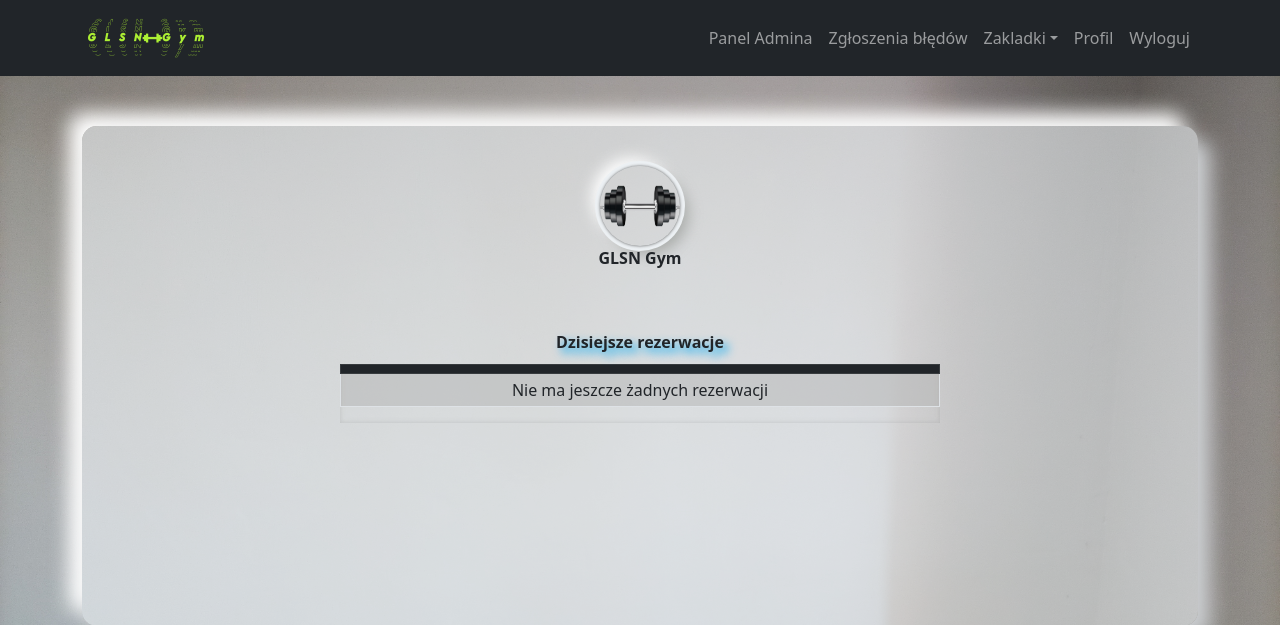
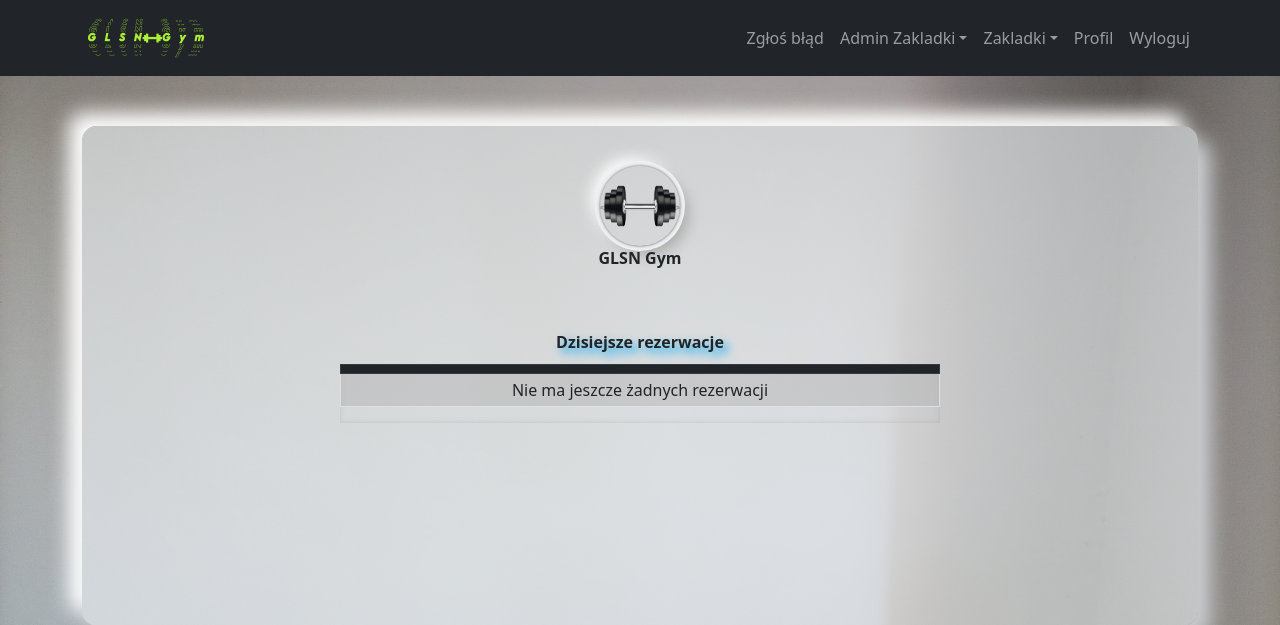
Before and after one commit to mykasero/GLSR_Gym_WebApp, a Django app: page /current_bookings/ in a window 1280 px wide. Shown: the top 625 px of the page. Run offline with Django 5.2, Linux system fonts and the light colour scheme; the visitor is signed in with stand-in values (Sample User, id 1); data that the repository does not hold is empty; parts of the project's set-up code (start-up, migrations or seed data) failed here and were passed over; some libraries are stand-ins or nearby versions.

Commit message:
updated base.html navbar to be more compact, minor changes in current_bookings

```diff
--- a/templates/Schedule/base.html
+++ b/templates/Schedule/base.html
@@ -31,17 +31,23 @@
                 <button class="navbar-toggler" type="button" data-bs-toggle="collapse" data-bs-target="#navbarSupportedContent" aria-controls="navbarSupportedContent" aria-expanded="false" aria-label="Toggle navigation"><span class="navbar-toggler-icon"></span></button>
                 <div class="collapse navbar-collapse" id="navbarSupportedContent">
                     <ul class="navbar-nav ms-auto mb-2 mb-lg-0">
-                        <!--<li class="nav-item"><a class="nav-link active" aria-current="page" href="#">Strona Glowna</a></li>-->
-                        {% if user.is_superuser or user.is_staff %}<li class="nav-item"><a class="nav-link" href="/admin">Panel Admina</a></li>{% endif %}
-                        {% if user.is_superuser or user.is_staff%}<li class="nav-item">
-                            <a class="nav-link" href="/reports">Zgłoszenia błędów</a></li>
 
-                        {% elif user.is_authenticated %}
+                        {% if user.is_authenticated %}
                             <a class="nav-link" href="/bug_report">Zgłoś błąd</a></li>
                         {% endif%}
+                        {% if user.is_staff or user.is_superuser %}
+                        <li class="nav-item dropdown">
 
-                        <li class="nav-item dropdown">
-                            <a class="nav-link dropdown-toggle" id="navbarDropdown" href="#" role="button" data-bs-toggle="dropdown" aria-expanded="false">Zakladki</a>
+                            <a class="nav-link dropdown-toggle" id="navbarDropdown1" href="#" role="button" data-bs-toggle="dropdown" aria-expanded="false">Admin Zakladki</a>
+                            <ul class="dropdown-menu dropdown-menu-end" aria-labelledby="navbarDropdown">
+                                <li><a class="dropdown-item" href="/reports">Zgłoszenia błędów</a></li>
+                                <li><a class="dropdown-item" href="/payments">Składki</a></li>
+                                <li><a class="dropdown-item" href="/admin">Panel Admina</a></li>
+                            </ul>
+                        </li>
+                        {% endif %}
+                        <li class = "nav-item dropdown">
+                            <a class="nav-link dropdown-toggle" id="navbarDropdown2" href="#" role="button" data-bs-toggle="dropdown" aria-expanded="false">Zakladki</a>
                             <ul class="dropdown-menu dropdown-menu-end" aria-labelledby="navbarDropdown">
                                 {% if user.is_authenticated %}
                                     <li><a class="dropdown-item" href="/booking">Rezerwacja</a></li>
```
Also changed, not shown: templates/Schedule/current_bookings.html (indentation only).
